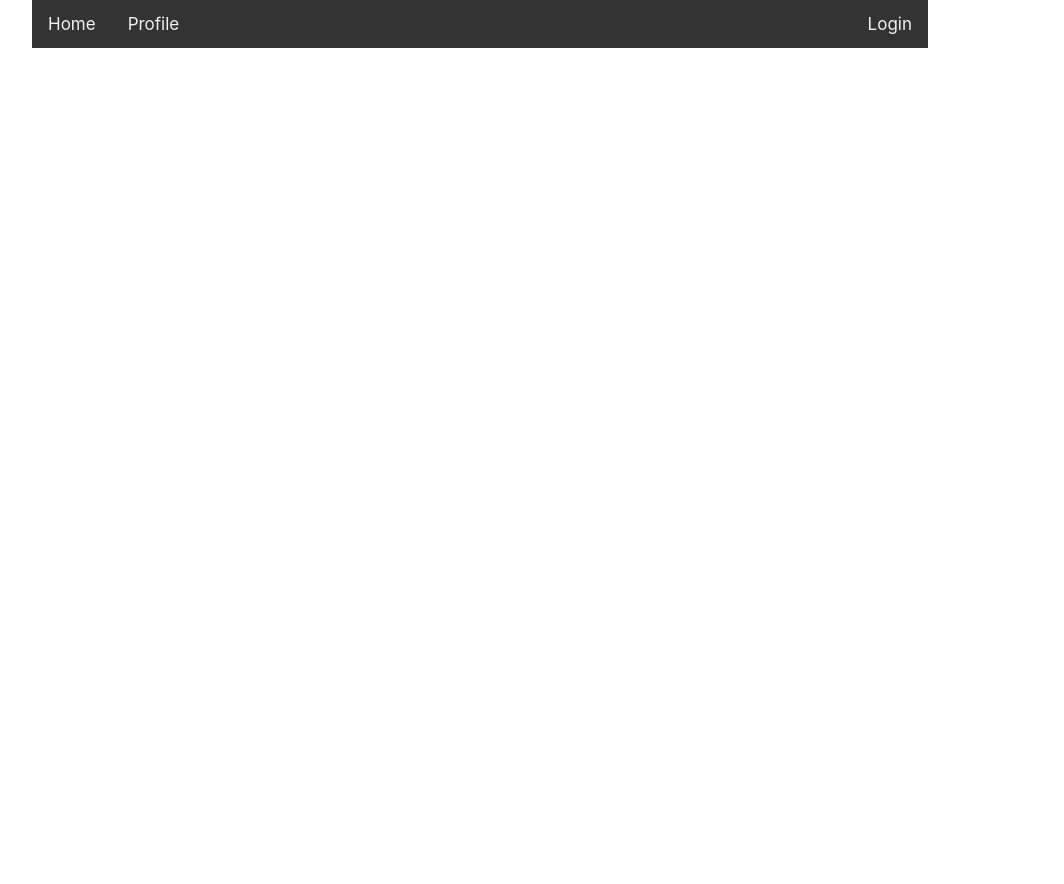
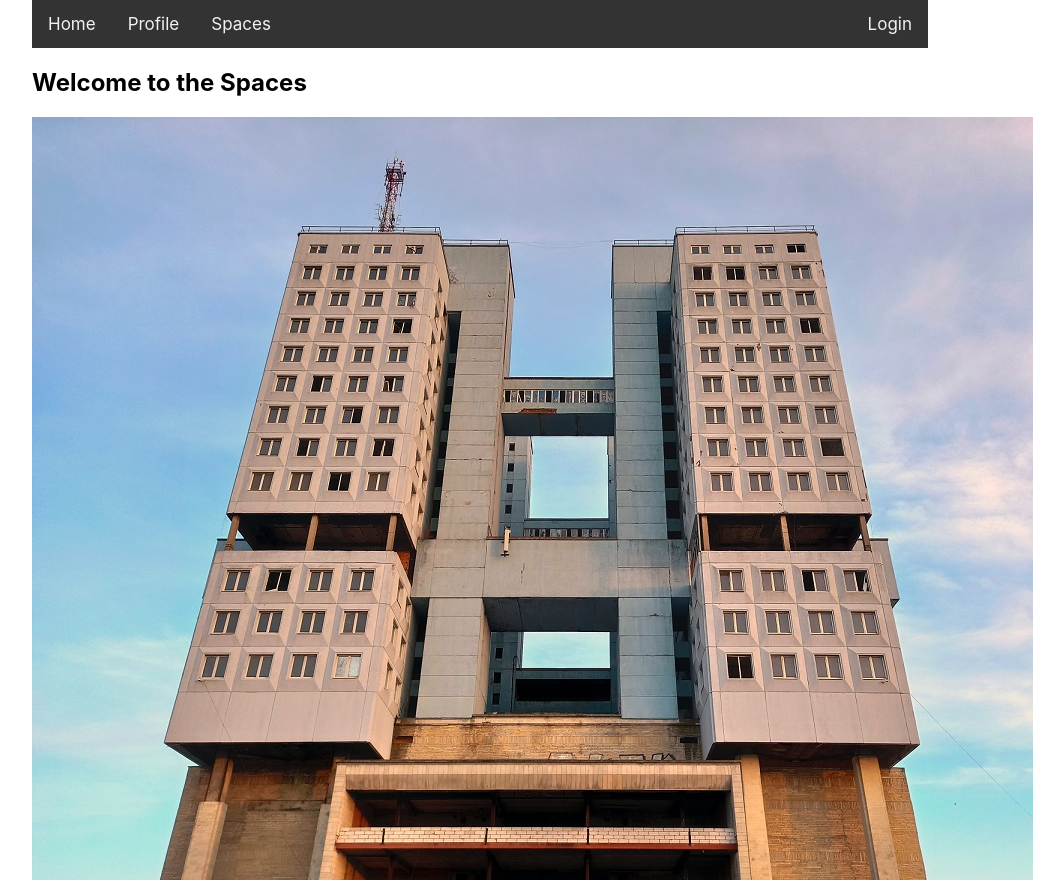
Before and after one commit to triciopa/react-typescript-course, a React (Create React App) app: page /spaces in a window 1280 px wide. Shown: the top 884 px of the page, without its empty margins (160-1224 px from the left). Before the commit the page ends 800 px from the top, so only its background shows below. Built offline with nearby package versions, Linux system fonts and the light colour scheme.

Commit message:
fix bug and route

```diff
--- a/src/components/App.tsx
+++ b/src/components/App.tsx
@@ -8,6 +8,8 @@ import { Login } from "../components/Login";
 import Home from "./Home";
 import Navbar from "./Navbar";
 import Profile from "./Profile";
+import { DataService } from "../services/DataServices";
+import { Spaces } from "./spaces/Spaces";
 
 interface AppState{
   user: User | undefined
@@ -15,6 +17,7 @@ interface AppState{
 export class App extends React.Component<{}, AppState> {
 
   private authService : AuthService = new AuthService();
+  private dataService : DataService = new DataService();
 
   constructor(props: any) {
     super(props)
@@ -46,6 +49,9 @@ export class App extends React.Component<{}, AppState> {
               <Route exact path='/profile'>
                 <Profile authService={this.authService} user={this.state.user} />
               </Route>
+              <Route exact path="/spaces">
+                <Spaces dataService={this.dataService} />
+              </Route>
             </Switch>
           </div>
         </Router>
--- a/src/components/Navbar.tsx
+++ b/src/components/Navbar.tsx
@@ -16,6 +16,7 @@ export default class Navbar extends Component<{ user: User | undefined}> {
       <div className='navbar'>
         <Link to='/'>Home</Link>
         <Link to='/profile'>Profile</Link>
+        <Link to='/spaces'>Spaces</Link>
         {loginLogOut}
       </div>
     )
--- a/src/components/spaces/SpaceComponent.tsx
+++ b/src/components/spaces/SpaceComponent.tsx
@@ -1,5 +1,6 @@
 import { Component } from "react";
 import image from "../../assets/generic-image.jpg";
+import './SpaceComponent.css'
 
 interface SpaceComponentProps {
   spaceId: string,
@@ -20,11 +21,11 @@ export class SpaceComponent extends Component<SpaceComponentProps> {
   }
 
   render(){
-    return <div>
+    return <div className="spaceComponent">
       {this.renderImage()}
-      <label htmlFor="">{this.props.name}</label>
-      <label htmlFor="">{this.props.spaceId}</label>
-      <label htmlFor="">{this.props.location}</label>
+      <label className="name">{this.props.name}</label>
+      <label className="spaceId">{this.props.spaceId}</label>
+      <label className="location">{this.props.location}</label>
       <button onClick={()=> this.props.reserveSpace(this.props.spaceId)}>Reserve</button>
     </div>
   }
--- a/src/components/spaces/Spaces.tsx
+++ b/src/components/spaces/Spaces.tsx
@@ -47,6 +47,7 @@ export class Spaces extends Component<SpacesProps, SpacesState> {
          />
       )
     }
+    return rows
   }
 
   render(){
```
Also changed, not shown: src/components/spaces/SpaceComponent.css (added).
